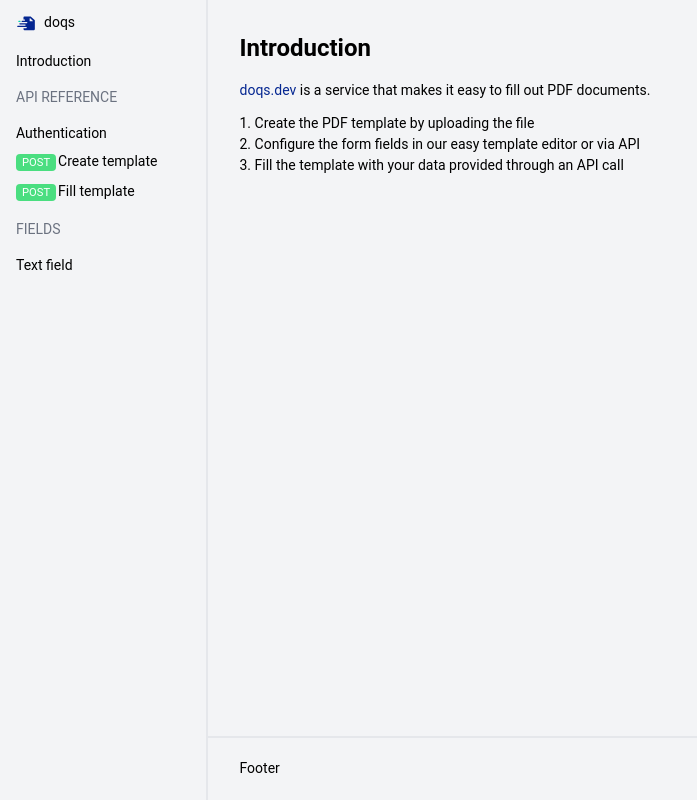
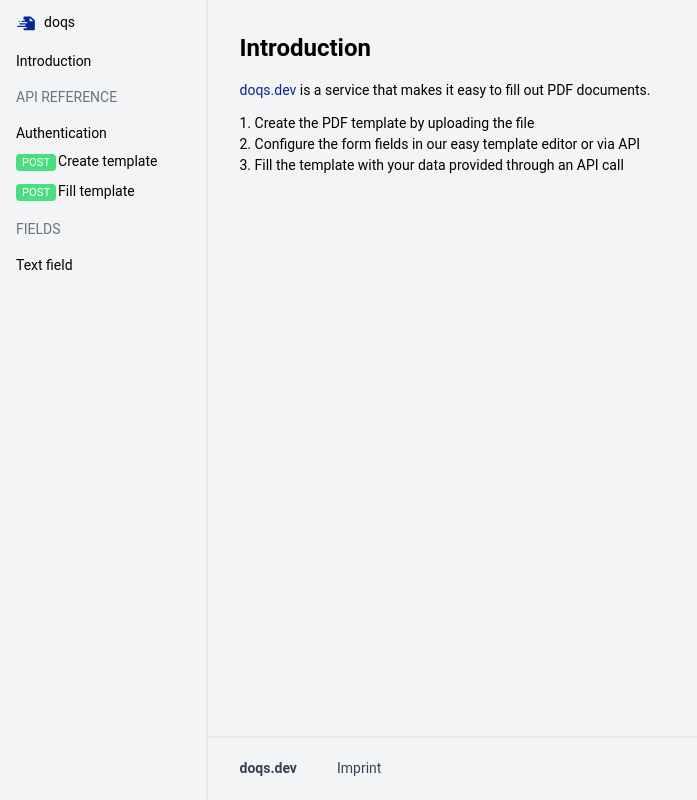
Before and after one commit to doqs-dev/docs, a Next.js app: page / in a window 1280 px wide. Shown: the whole page, without its empty margins (0-697 px from the left). Built offline with nearby package versions, Linux system fonts and the light colour scheme.

Commit message:
feat: imprint link (#16)
* feat: cold

* feat: load theme

* feat: custom base colors

* feat: yello and orange colors

* feat: yello and orange colors

* fix: ci

* fix: vars

* feat: link to imprint

```diff
--- a/components/layout.tsx
+++ b/components/layout.tsx
@@ -43,9 +43,15 @@ export default function Layout({children}) {
               {children}
             </main>
             <footer>
-              <div className={"ml-8 mt-5"}>
-                Footer
+              <div className="ml-8 mt-5 text-gray-700 grid grid-flow-col sm:auto-cols-max">
+                <span className="mr-10 font-bold">
+                <a href={"https://doqs.dev"}>doqs.dev</a>
+              </span>
+                <nav className="grid grid-flow-col auto-cols-max gap-x-5">
+                  <a href="https://doqs.dev/imprint" title="Imprint">Imprint</a>
+                </nav>
               </div>
+
             </footer>
           </div>
         </div>
```
